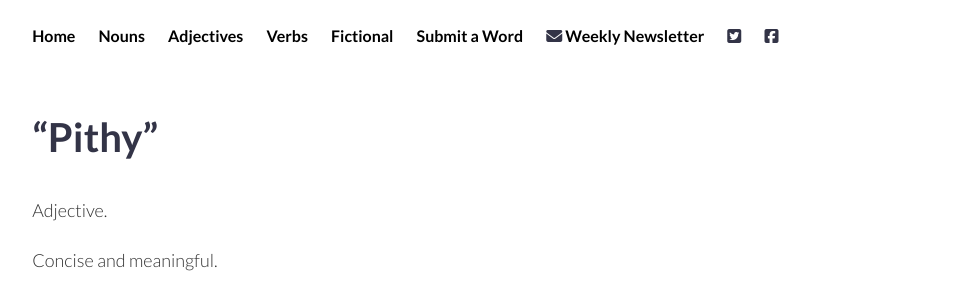
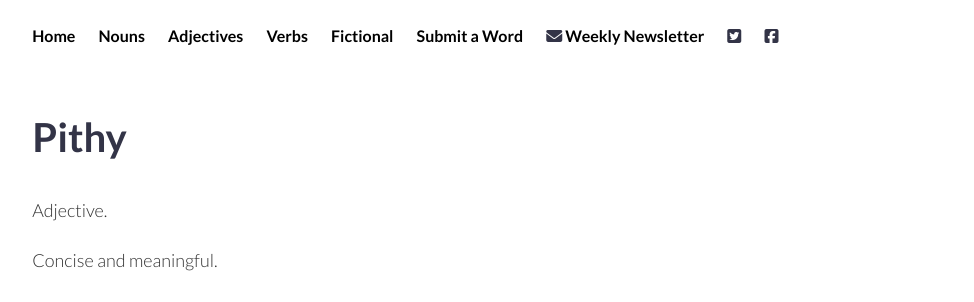
Before and after one commit to davidhowland/wickedcoolwords, a Jekyll site: the page built from _posts/2020-05-04-pithy.md, in a window 1280 px wide. Shown: the top 302 px of the page, without its empty margins (147-1121 px from the left). Built offline with Jekyll 4.4.1, drawn with Linux system fonts in a browser that asks for light colours; nearby versions of some CDN libraries.

Commit message:
fix errant quotes

```diff
--- a/_posts/2020-05-04-pithy.md
+++ b/_posts/2020-05-04-pithy.md
@@ -1,6 +1,6 @@
 ---
 layout: post
-title: “Pithy”
+title: Pithy
 pos: adjective
 tags: adjective
 ---
```
Also changed, not shown: _posts/2020-05-05-flabbergasted.md (+1 -1 lines).
